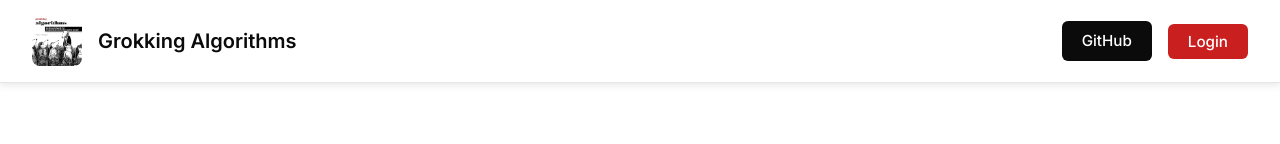
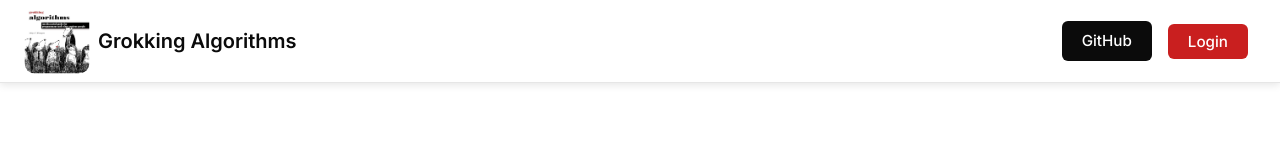
Before and after one commit to wandergale/roadmap-grokking-algorithms, a React (Vite) app in the folder frontend/: page / in a window 1280 px wide. In both pictures the pointer is over the link 57 px from the left and 41 px from the top of the page. Shown: the top 144 px of the page. Built offline with nearby package versions, Linux system fonts and the light colour scheme; no server answers.

Commit message:
add: transitions added

```diff
--- a/frontend/src/components/Navbar.module.css
+++ b/frontend/src/components/Navbar.module.css
@@ -23,6 +23,12 @@
   display: flex;
   align-items: center;
   justify-content: center;
+  transition: 0.5s;
+}
+
+.logo_img:hover {
+  transform: scale(1.3);
+  transition: 0.5s;
 }
 
 .logo_img img {
```
